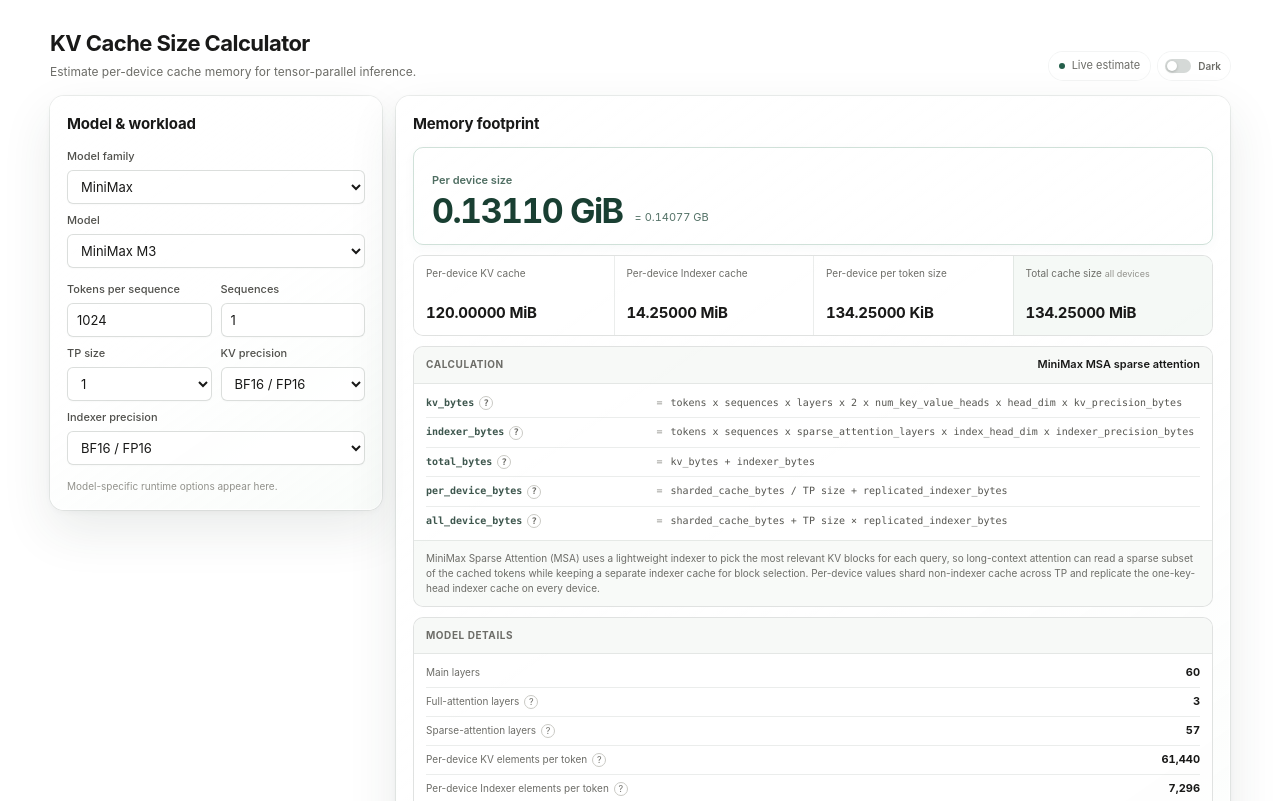
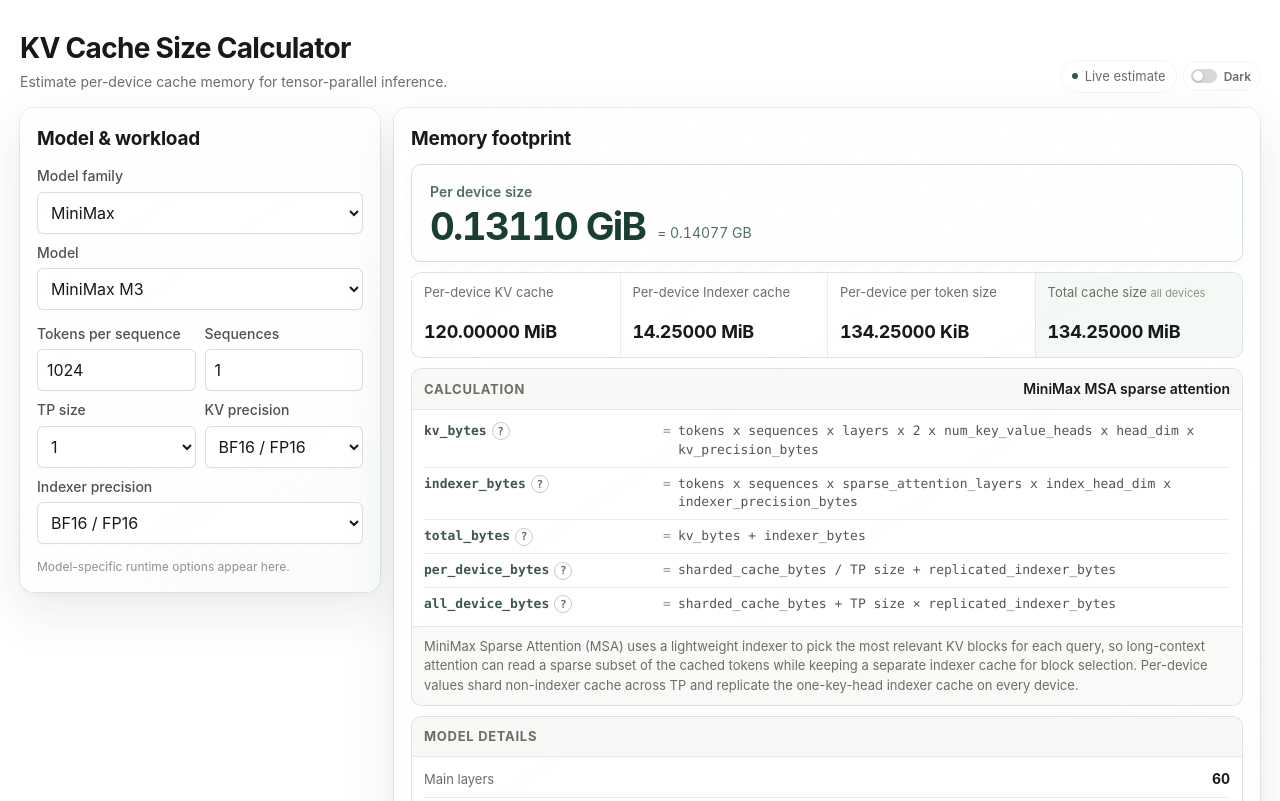
Before and after one commit to Eco-Sphere/kv-cache-calculator, a plain HTML site: page web/index.html in a window 1280 px wide. Shown: the top 801 px of the page. Drawn offline with Linux system fonts and the light colour scheme.

Commit message:
Increase calculator text size

```diff
--- a/web/assets/styles.css
+++ b/web/assets/styles.css
@@ -25,7 +25,7 @@
   min-width: 320px;
   min-height: 100vh;
   color: var(--text);
-  font-size: 13px;
+  font-size: 16px;
   line-height: 1.45;
   transition: color 160ms ease, background-color 160ms ease;
 }
@@ -38,7 +38,7 @@
 
 .page-shell {
   position: relative;
-  width: min(1180px, calc(100% - 40px));
+  width: min(1240px, calc(100% - 40px));
   margin: 0 auto;
   padding: 28px 0 48px;
 }
@@ -53,7 +53,7 @@
 
 .page-header h1 {
   margin: 0;
-  font-size: 22px;
+  font-size: 28px;
   font-weight: 650;
   letter-spacing: -0.025em;
 }
@@ -61,7 +61,7 @@
 .page-header p {
   margin: 3px 0 0;
   color: var(--muted);
-  font-size: 12px;
+  font-size: 14px;
 }
 
 .header-actions {
@@ -82,7 +82,7 @@
   box-shadow: inset 0 1px 0 rgb(255 255 255 / 0.78), 0 0 0 1px rgb(62 79 69 / 0.06);
   -webkit-backdrop-filter: blur(14px) saturate(150%);
   backdrop-filter: blur(14px) saturate(150%);
-  font-size: 11px;
+  font-size: 13px;
   white-space: nowrap;
 }
 
@@ -107,7 +107,7 @@
   -webkit-backdrop-filter: blur(14px) saturate(150%);
   backdrop-filter: blur(14px) saturate(150%);
   cursor: pointer;
-  font-size: 10px;
+  font-size: 12px;
   font-weight: 600;
 }
 
@@ -144,7 +144,7 @@
 
 .workspace {
   display: grid;
-  grid-template-columns: 332px minmax(0, 1fr);
+  grid-template-columns: 360px minmax(0, 1fr);
   align-items: start;
   gap: 14px;
 }
@@ -203,7 +203,7 @@
 .card-heading h2,
 .result-heading h2 {
   margin: 0;
-  font-size: 15px;
+  font-size: 19px;
   font-weight: 650;
   letter-spacing: -0.01em;
 }
@@ -246,14 +246,14 @@
 
 .field > span {
   color: #50504c;
-  font-size: 11px;
+  font-size: 14px;
   font-weight: 550;
 }
 
 input,
 select {
   width: 100%;
-  height: 34px;
+  height: 42px;
   min-width: 0;
   padding: 0 9px;
   border: 1px solid rgb(65 79 71 / 0.19);
@@ -319,21 +319,21 @@
 }
 
 .check-row strong {
-  font-size: 11px;
+  font-size: 14px;
   font-weight: 600;
 }
 
 .check-row small {
   margin-top: 1px;
   color: var(--muted);
-  font-size: 10px;
+  font-size: 12px;
   line-height: 1.4;
 }
 
 .empty-option {
   margin: 0;
   color: var(--quiet);
-  font-size: 10px;
+  font-size: 12px;
 }
 
 .option-group:has(.check-row:not([hidden])) .empty-option {
@@ -359,14 +359,14 @@
   display: block;
   margin-bottom: 5px;
   color: #4f6e62;
-  font-size: 11px;
+  font-size: 14px;
   font-weight: 600;
 }
 
 .primary-result strong {
   display: block;
   color: #193f32;
-  font-size: clamp(25px, 3vw, 34px);
+  font-size: clamp(32px, 3vw, 40px);
   font-weight: 650;
   letter-spacing: -0.045em;
   line-height: 1;
@@ -376,7 +376,7 @@
 .primary-result em {
   margin-bottom: 2px;
   color: #547267;
-  font-size: 11px;
+  font-size: 14px;
   font-style: normal;
   font-variant-numeric: tabular-nums;
   white-space: nowrap;
@@ -412,21 +412,21 @@
 .metric span {
   min-height: 31px;
   color: var(--muted);
-  font-size: 10px;
+  font-size: 13px;
   line-height: 1.35;
 }
 
 .metric span small {
   display: inline;
   color: var(--quiet);
-  font-size: 9px;
+  font-size: 11px;
   white-space: nowrap;
 }
 
 .metric strong {
   margin-top: 4px;
   overflow: hidden;
-  font-size: 15px;
+  font-size: 18px;
   font-weight: 650;
   letter-spacing: -0.015em;
   text-overflow: ellipsis;
@@ -485,7 +485,7 @@
 
 .panel-heading span {
   color: var(--muted);
-  font-size: 10px;
+  font-size: 13px;
   font-weight: 650;
   letter-spacing: 0.055em;
   text-transform: uppercase;
@@ -493,7 +493,7 @@
 
 .panel-heading strong {
   overflow: hidden;
-  font-size: 11px;
+  font-size: 14px;
   font-weight: 600;
   text-overflow: ellipsis;
   white-space: nowrap;
@@ -510,7 +510,7 @@
   padding: 7px 0;
   border-bottom: 1px solid var(--line-soft);
   font-family: ui-monospace, SFMono-Regular, Menlo, Monaco, Consolas, monospace;
-  font-size: 10px;
+  font-size: 13px;
   line-height: 1.45;
 }
 
@@ -540,7 +540,7 @@
   border-top: 1px solid var(--line-soft);
   color: var(--muted);
   background: rgb(246 248 246 / 0.72);
-  font-size: 10px;
+  font-size: 13px;
   line-height: 1.5;
 }
 
@@ -553,7 +553,7 @@
   align-items: center;
   justify-content: space-between;
   gap: 14px;
-  min-height: 29px;
+  min-height: 36px;
   padding: 5px 0;
   border-bottom: 1px solid var(--line-soft);
 }
@@ -567,14 +567,14 @@
   align-items: center;
   min-width: 0;
   color: var(--muted);
-  font-size: 10px;
+  font-size: 13px;
 }
 
 .breakdown-row > strong {
   flex: 0 0 auto;
   max-width: 48%;
   overflow-wrap: anywhere;
-  font-size: 11px;
+  font-size: 14px;
   font-weight: 650;
   text-align: right;
   font-variant-numeric: tabular-nums;
@@ -584,8 +584,8 @@
   position: relative;
   display: inline-grid;
   flex: 0 0 auto;
-  width: 14px;
-  height: 14px;
+  width: 18px;
+  height: 18px;
   place-items: center;
   margin-left: 5px;
   padding: 0;
@@ -593,7 +593,7 @@
   border-radius: 50%;
   color: var(--muted);
   background: transparent;
-  font-size: 9px;
+  font-size: 11px;
   line-height: 1;
   cursor: help;
 }
@@ -614,7 +614,7 @@
   box-shadow: 0 4px 14px rgb(20 20 18 / 0.12);
   content: attr(data-tooltip);
   font-family: Inter, ui-sans-serif, sans-serif;
-  font-size: 10px;
+  font-size: 12px;
   font-weight: 400;
   line-height: 1.4;
   opacity: 0;
@@ -639,7 +639,7 @@
   padding: 9px 12px;
   border-top: 1px solid var(--line-soft);
   color: var(--quiet);
-  font-size: 10px;
+  font-size: 12px;
 }
 
 .source-row a {
@@ -850,7 +850,7 @@
 
 @media (max-width: 920px) {
   .workspace {
-    grid-template-columns: 286px minmax(0, 1fr);
+    grid-template-columns: 312px minmax(0, 1fr);
   }
 
   .detail-grid {
@@ -881,7 +881,7 @@
   }
 
   .page-header h1 {
-    font-size: 19px;
+    font-size: 25px;
   }
 
   .workspace {
@@ -935,7 +935,7 @@
   }
 
   .primary-result strong {
-    font-size: 27px;
+    font-size: 34px;
   }
 
   .metric-grid {
```
